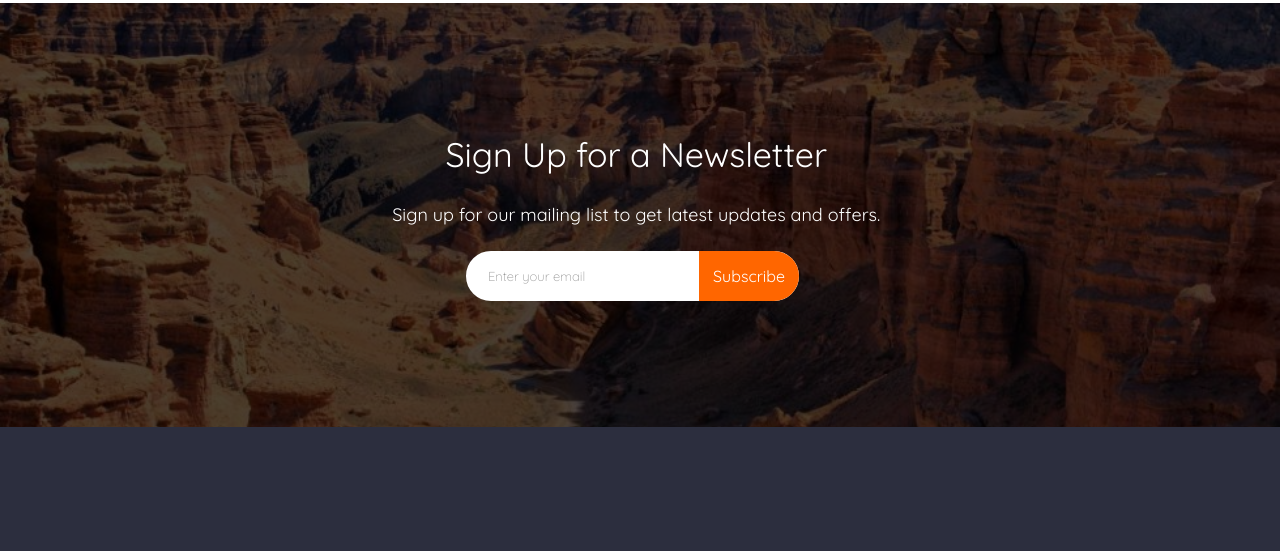
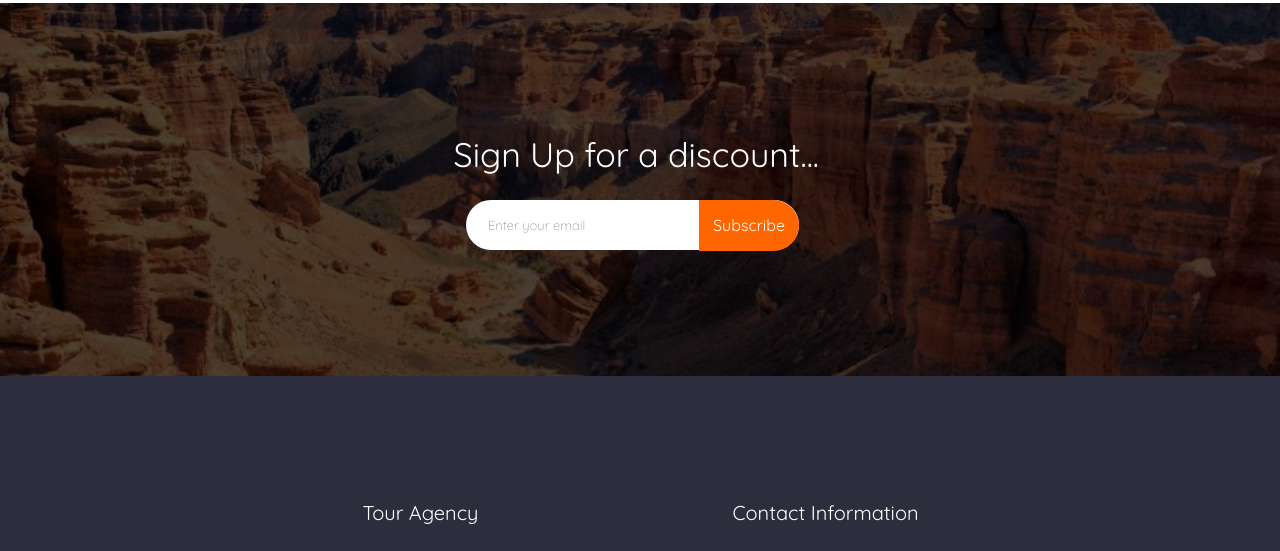
Before and after one commit to dmnblt/BBTM_Travel, a plain HTML site: page hotels.html in a window 1280 px wide. Shown: the part 2960-3511 px from the top of the page. Drawn offline with nearby package versions, Linux system fonts and the light colour scheme.

Commit message:
Update hotels.html

```diff
--- a/hotels.html
+++ b/hotels.html
@@ -373,8 +373,7 @@
 			<div class="container">
 				<div class="row">
 					<div class="col-md-6 col-md-offset-3 text-center colorlib-heading">
-						<h2>Sign Up for a Newsletter</h2>
-						<p>Sign up for our mailing list to get latest updates and offers.</p>
+						<h2>Sign Up for a discount...</h2>
 						<form class="form-inline qbstp-header-subscribe">
 							<div class="row">
 								<div class="col-md-12 col-md-offset-0">
```
